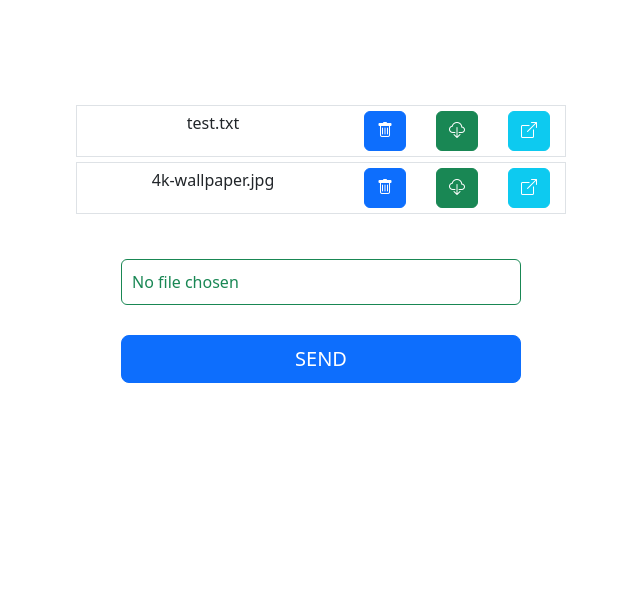
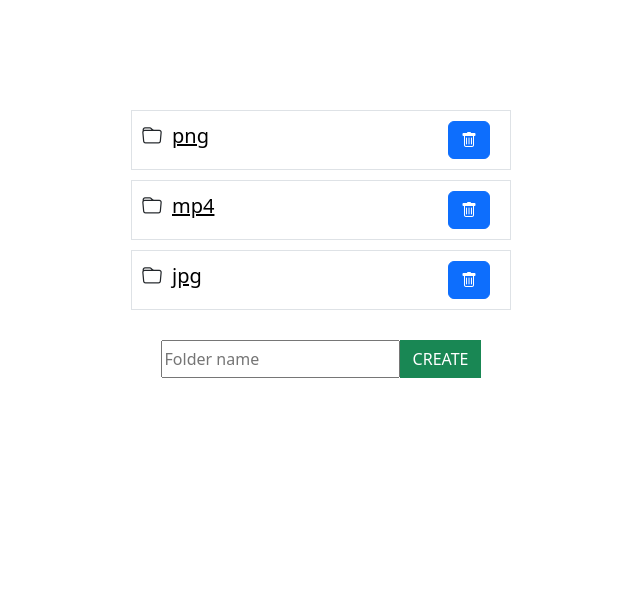
Before and after one commit to CarlosDanielMaturano/fileUploadFlask, a Flask app: page / in a window 1280 px wide. Shown: the top 599 px of the page, without its empty margins (319-959 px from the left). Run offline with Flask 2, Linux system fonts and the light colour scheme; some libraries are stand-ins or nearby versions.

Commit message:
modified:   app.py 	modified:   static/main.css 	modified:   templates/index.html

```diff
--- a/app.py
+++ b/app.py
@@ -6,43 +6,54 @@ app = Flask(__name__)
 app.config["SECRET_KEY"] = "coolkey"
 files_path = os.path.realpath("files")
 app.config["UPLOAD_FOLDER"] = files_path
-permitted_files = [".txt", ".jpg", ".png", ".jpeg", ".pdf", ".mp4"]
 
 
-def get_files():
-    for dir in os.listdir(files_path):
+icons_for_file_types = {
+    "txt":     'text.svg',
+    "jpg":      'images.svg',
+    "png":     'images.svg',
+    "jpeg":    'images.sv',
+    "pdf":     'pdf.svg',
+    "mp4":     'video.svg'
+}
+
+def get_files(dir):
+    path = os.path.join(files_path, dir)
+    if os.path.isdir(path):
+        for file in os.listdir(path):
+            file_path = os.path.join(path, file)
+            if os.path.isfile(file_path):
+                yield {
+                        "filename":     file,
+                        "file_path":    f'{dir}|{file}',
+                        "file_type":    file[file.index('.')+1:]
+                    }
+
+def get_folders():
+     for dir in os.listdir(files_path):
         path = os.path.join(files_path, dir)
         if os.path.isdir(path):
-            for file in os.listdir(path):
-                file_path = os.path.join(path, file)
-                if os.path.isfile(file_path):
-                    yield {
-                            "filename":   file,
-                            "file_path":  f'{dir}|{file}'
-                        }
+            yield dir
 
 
 def delete_file(filename):
     os.remove(os.path.join(files_path, filename))
 
 
-def organize_files():
-    for file in os.listdir(files_path):
-        path = os.path.join(files_path, file)
-        if os.path.isfile(path):
-            default_file_type = None
-            for file_type in permitted_files:
-                if file.endswith(file_type):
-                    default_file_type = file_type.removeprefix('.')
-                    break
+@app.route('/', methods=["POST", "GET"])
+def index():
+    if request.method == "POST":
+        folder_name = request.form["folder_name"]
+        try:
+            os.mkdir(os.path.join(files_path, folder_name))
+        except:
+            flash("Folder already exists")
 
-            if default_file_type:
-                os.replace(path, os.path.join(files_path, f'{default_file_type}/{file}'))
+    return render_template("index.html", folders=list(get_folders()))
 
 
-@app.route('/', methods=["GET", "POST"])
-def index():
-    organize_files()
+@app.route('/files/<folder_name>', methods=["GET", "POST"])
+def files(folder_name):
     if request.method == "POST":
         if 'file' not in request.files:
             flash("No files")
@@ -50,38 +61,46 @@ def index():
 
         file = request.files['file']
 
-        if not any(file.filename.endswith(file_type) for file_type in permitted_files):
+        if not any(file.filename.endswith(file_type) for file_type in icons_for_file_types.keys()):
             flash("Banned file type")
-            print("SEM MACACO")
-            return redirect(url_for('index'))
+            return redirect(url_for('files', folder_name=folder_name))
 
-        file.save(os.path.join(files_path, file.filename))
-        organize_files()
+        file.save(os.path.join(files_path, f'{folder_name}/{file.filename}'))
 
-    return render_template("index.html", files=list(get_files()))
+    return render_template("files.html", files=list(get_files(folder_name)), icons=icons_for_file_types)
 
 
-@app.route('/delete/<file>')
+@app.route('/files/delete/<file>')
 def delete_file(file):
+    folder_name = file[0:file.index('|')]
     file = str(file).replace('|', '/')
     print(file)
+    print(os.path.join(files_path, file))
     os.remove(os.path.join(files_path, file))
 
-    return redirect(url_for("index"))
+    return redirect(url_for("files", folder_name=folder_name))
+
+@app.route('/delete/<folder_name>')
+def delete_folder(folder_name):
+    folder_path  = os.path.join(files_path, folder_name)
+    os.rmdir(folder_path)
+
+    return redirect(url_for('index'))
 
 
-@app.route('/download/<file>')
+@app.route('/files/download/<file>')
 def download_file(file):
     file = str(file).replace('|', '/')
     print(file)
     return send_from_directory(directory=app.config['UPLOAD_FOLDER'], path=file, filename=file, as_attachment=True)
 
 
-@app.route('/view/<file>')
+@app.route('/files/view/<file>')
 def view_raw(file):
     file = str(file).replace('|', '/')
     return send_from_directory(directory=app.config['UPLOAD_FOLDER'], path=file, filename=file)
 
 
 if __name__ == '__main__':
+    print(list(get_folders()))
     app.run(debug=True)
--- /dev/null
+++ b/files/mp4/ideas.txt
@@ -0,0 +1 @@
+Ideias um pouco melhor
--- a/files/txt/test.txt
+++ /dev/null
@@ -1 +0,0 @@
-you should be able to see this file :D
--- a/static/main.css
+++ b/static/main.css
@@ -3,7 +3,6 @@
     max-width: 500px;
     margin: auto;
     margin-top: 100px;
-
 }
 .files{
     max-height: 500px;
@@ -13,7 +12,7 @@
 }
 .files::-webkit-scrollbar {
     display: none;
-  }
+}
 
 .file{
     text-align: center;
@@ -32,7 +31,6 @@
     text-decoration: none;
     color: white;
     margin-right: 10px;
-
 
 }
 .user-input{
@@ -56,3 +54,56 @@
     user-select: none;
     display: none;
 }
+
+.folder{
+    font-size: 20px;
+    max-width: 400px;
+    margin: 10px;
+    padding: 10px;
+
+}
+.folders{
+    overflow-y: scroll;
+    max-height: 510px;
+    -ms-overflow-style: none;
+    scrollbar-width: none;
+}
+.folders::-webkit-scrollbar {
+    display: none;
+}
+.icon{
+    margin-left: 20px;
+    text-decoration: none;
+    margin-right: 10px;
+}
+
+
+.folder-content{
+    max-width: 400px;
+    max-height: 500px;
+    min-height: 500px;
+}
+.folder-link{
+    margin-left: 10px;
+    color: black;
+    width: 400px;
+}
+
+
+.advice{
+    font-size: 20px;
+}
+.advice p{
+    width: 400px;
+}
+.create-folder{
+    width: 400px;
+    margin-top: 20px;
+}
+.create-button{
+    border-radius: 0%;
+}
+.create-folder input{
+    outline: none;
+    user-select: none;
+}
--- a/templates/index.html
+++ b/templates/index.html
@@ -4,34 +4,29 @@
     <meta charset="UTF-8">
     <meta http-equiv="X-UA-Compatible" content="IE=edge">
     <meta name="viewport" content="width=device-width, initial-scale=1.0">
-    <title>Home</title>
+    <title>Folder</title>
     <link href="https://cdn.jsdelivr.net/npm/bootstrap@5.2.0/dist/css/bootstrap.min.css" rel="stylesheet" integrity="sha384-gH2yIJqKdNHPEq0n4Mqa/HGKIhSkIHeL5AyhkYV8i59U5AR6csBvApHHNl/vI1Bx" crossorigin="anonymous">
     <link rel="stylesheet" href="{{ url_for('static', filename='main.css')}}">
     <link href="https://cdn.jsdelivr.net/npm/bootstrap-icons@1.3.0/font/bootstrap-icons.css" rel="stylesheet">
 </head>
 <body>
-    <div class="main-content">
-        <div class="files">
-            {% for file in files %}
-            <div class="file d-flex justify-content-start border">
-                <p>{{ file['filename'] }}</p>
-                <a href="delete/{{ file['file_path'] }}" class="btn btn-primary">
+    <div class="main-content folder-content">
+        <div class="folders">
+        {% for folder in folders %}
+            <div class="d-flex justify-content-start border folder">
+                <i class="bi bi-folder"></i><a href="/files/{{ folder }}" class="folder-link">{{ folder }}</a></p>
+                <a href="/delete/{{ folder }}" class="btn btn-primary icon">
                     <i class="bi bi-trash"></i>
                 </a>
-                <a href="download/{{ file['file_path'] }}" class="btn btn-success">
-                    <i class="bi bi-cloud-download"></i>
-                </a>
-                <a href="view/{{ file['file_path'] }}" class="btn btn-info">
-                    <i class="bi bi-box-arrow-up-right" target="_blank"></i>
-                </a>
             </div>
-            {% endfor %}
+        {% endfor %}
         </div>
-        <div class="user-input">
-            <form method="post" enctype="multipart/form-data">
-                    <input type="file" name="file" class="btn btn-outline-success form-control file-button"><br>
-                    <button type="submit" value="Upload" class="upload btn btn-primary btn-lg btn-block">SEND</button>
-            </form>
-        </div>
+        <form method="post">
+            <div class="create-folder d-flex justify-content-center">
+                    <input type="text" placeholder="Folder name" name="folder_name">
+                    <button type="submit" class="btn btn-success create-button">CREATE</button>
+            </div>
+        </form>
+    </div>
 </body>
 </html>
```
Also changed, not shown: templates/files.html (added, +45 -0 lines), files/mp4/sprite_sheet.png (added), files/png/sprite_sheet.png (added), static/svg/images.svg (added), static/svg/pdf.svg (added), static/svg/text.svg (added), static/svg/video.svg (added), 1 other file.
